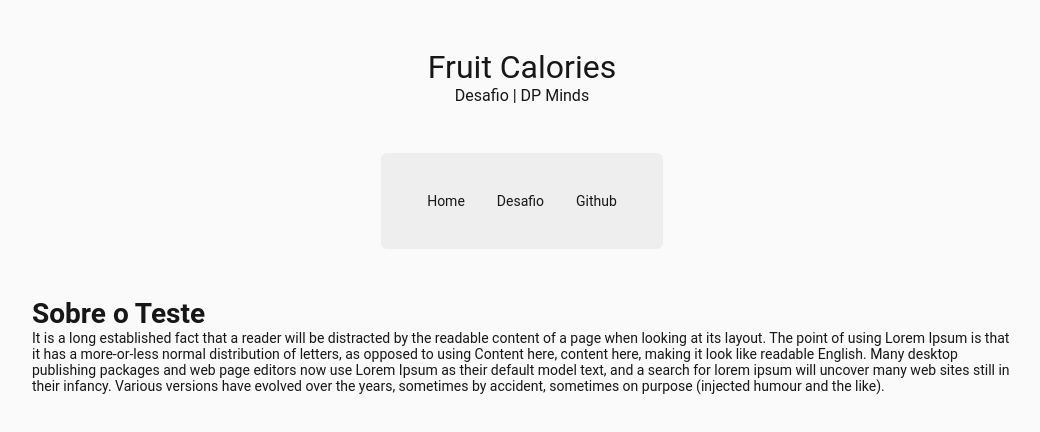
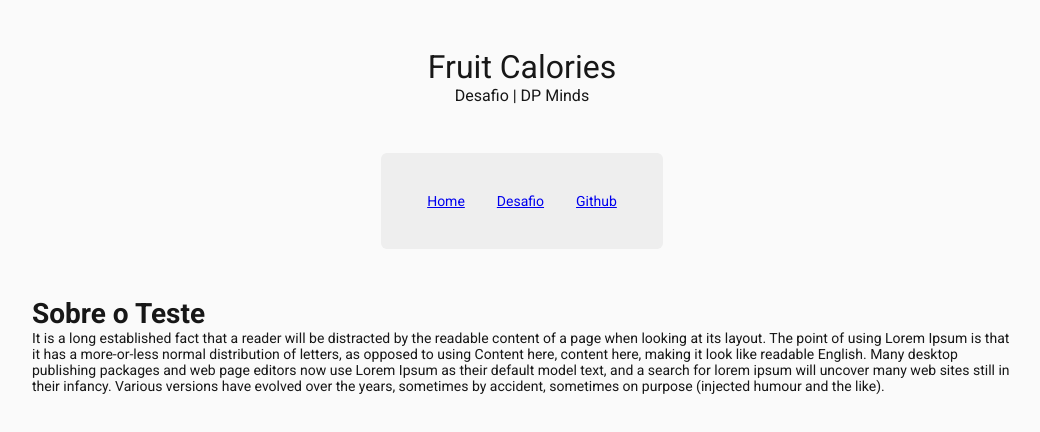
Before and after one commit to brunnolorran/fruit-calories-brunno-lorran, a React (Create React App) app: page /challenge in a window 1280 px wide. Shown: the top 432 px of the page, without its empty margins (118-1158 px from the left). Built offline with nearby package versions, Linux system fonts and the light colour scheme.

Commit message:
install and att for react-router-dom v6

```diff
--- a/package.json
+++ b/package.json
@@ -10,7 +10,8 @@
     "react": "^17.0.2",
     "react-dom": "^17.0.2",
     "react-icons": "^4.3.1",
-    "react-router-dom": "^6.2.2",
+    "react-router": "^6.2.2-pre.0",
+    "react-router-dom": "^6.2.2-pre.0",
     "react-scripts": "5.0.0",
     "styled-components": "^5.3.3",
     "web-vitals": "^2.1.4"
--- a/src/App.js
+++ b/src/App.js
@@ -1,25 +1,20 @@
-import Header from "./Components/Header";
-import Fruits from "./Pages/Fruits";
-import Challenge from "./Pages/Challenge";
-import { BrowserRouter as Router, Route, Routes } from "react-router-dom";
+import React from "react";
+import { BrowserRouter as Router } from "react-router-dom";
 import { GlobalStyle } from "./Styles/Global";
+
+import Header from "./components/Header";
+
+import Routes from "./routes";
 
 function App() {
   return (
-    <>
+    <Router>
       <div id="main-container">
         <Header />
-        <Router>
-          <Routes>
-            <Route path="/challenge" element={<Challenge />}></Route>
-          </Routes>
-          <Routes>
-            <Route path="/" element={<Fruits />}></Route>
-          </Routes>
-        </Router>
+        <Routes />
       </div>
       <GlobalStyle />
-    </>
+    </Router>
   );
 }
 
--- a/src/Components/Header/index.jsx
+++ b/src/Components/Header/index.jsx
@@ -1,24 +1,28 @@
+import React from "react";
 import { Wrapper, Menu, Title, SubTitle } from "./styles";
+import { Link } from "react-router-dom";
 
 const Header = () => {
   return (
-    <>
+    <div>
       <Title>Fruit Calories</Title>
       <SubTitle>Desafio | DP Minds</SubTitle>
       <Wrapper>
         <Menu>
+          <ul>
             <li>
-            <a>Home</a>
+              <Link to="/">Home</Link>
             </li>
             <li>
-            <a>Desafio</a>
+              <Link to="/challenge">Desafio</Link>
             </li>
             <li>
-            <a>Github</a>
+              <Link to="/">Github</Link>
             </li>
+          </ul>
         </Menu>
       </Wrapper>
-    </>
+    </div>
   );
 };
 
--- a/src/Pages/Challenge/index.jsx
+++ b/src/Pages/Challenge/index.js
@@ -1,3 +1,4 @@
+import React from "react";
 const Challenge = () => {
   return (
     <>
--- a/src/Pages/Fruits/index.jsx
+++ b/src/Pages/Fruits/index.js
@@ -1,4 +1,5 @@
-import Card from "../../Components/Card";
+import React from "react";
+import Card from "../../components/Card";
 import { AlignContainer } from "../styles-page";
 import { useState, useEffect } from "react";
 import axios from "axios";
--- a/src/Styles/Global.js
+++ b/src/Styles/Global.js
@@ -16,7 +16,7 @@
     background: hsl(0, 0%, 98%);
 }
 
-button, svg, a {
+button, svg, a, li {
     cursor: pointer;
 }
 
--- a/src/index.js
+++ b/src/index.js
@@ -1,16 +1,5 @@
 import React from "react";
 import ReactDOM from "react-dom";
 import App from "./App";
-import reportWebVitals from "./reportWebVitals";
 
-ReactDOM.render(
-  <React.StrictMode>
-    <App />
-  </React.StrictMode>,
-  document.getElementById("root")
-);
-
-// If you want to start measuring performance in your app, pass a function
-// to log results (for example: reportWebVitals(console.log))
-// or send to an analytics endpoint. Learn more: https://bit.ly/CRA-vitals
-reportWebVitals();
+ReactDOM.render(<App />, document.getElementById("root"));
--- a/src/reportWebVitals.js
+++ /dev/null
@@ -1,13 +0,0 @@
-const reportWebVitals = (onPerfEntry) => {
-  if (onPerfEntry && onPerfEntry instanceof Function) {
-    import("web-vitals").then(({ getCLS, getFID, getFCP, getLCP, getTTFB }) => {
-      getCLS(onPerfEntry);
-      getFID(onPerfEntry);
-      getFCP(onPerfEntry);
-      getLCP(onPerfEntry);
-      getTTFB(onPerfEntry);
-    });
-  }
-};
-
-export default reportWebVitals;
--- /dev/null
+++ b/src/routes.js
@@ -0,0 +1,16 @@
+import React from "react";
+import { Routes, Route } from "react-router-dom";
+
+import Fruits from "./pages/Fruits";
+import Challenge from "./pages/Challenge";
+
+const MainRoutes = () => {
+  return (
+    <Routes>
+      <Route path="/" element={<Fruits />} />
+      <Route path="/challenge" element={<Challenge />} />
+    </Routes>
+  );
+};
+
+export default MainRoutes;
```
Also changed, not shown: src/Routes/index.js (deleted, +0 -14 lines), src/setupTests.js (deleted, +0 -5 lines), src/Pages/Home/index.jsx (deleted), 1 other file (tests, documents, lock files or other folders). Lines whose indentation alone changed are shown as unchanged.
